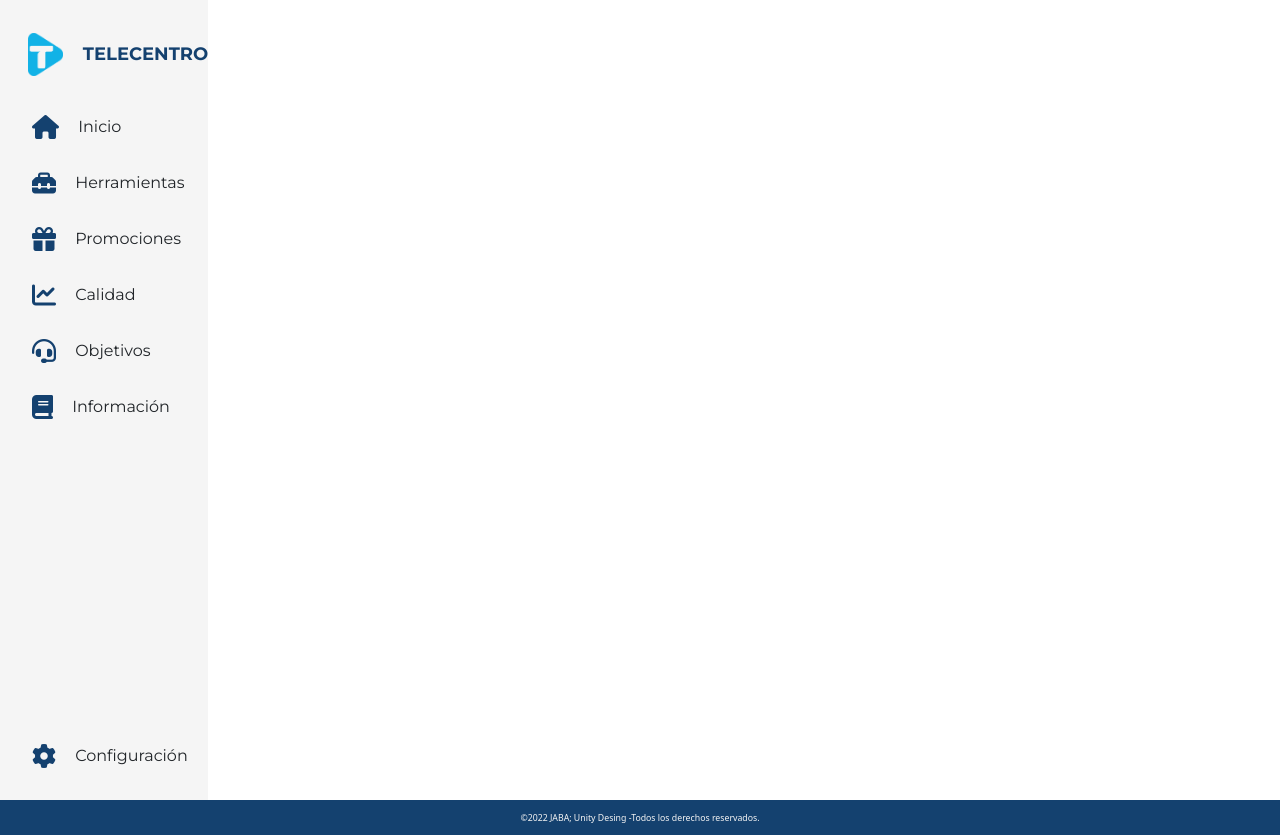
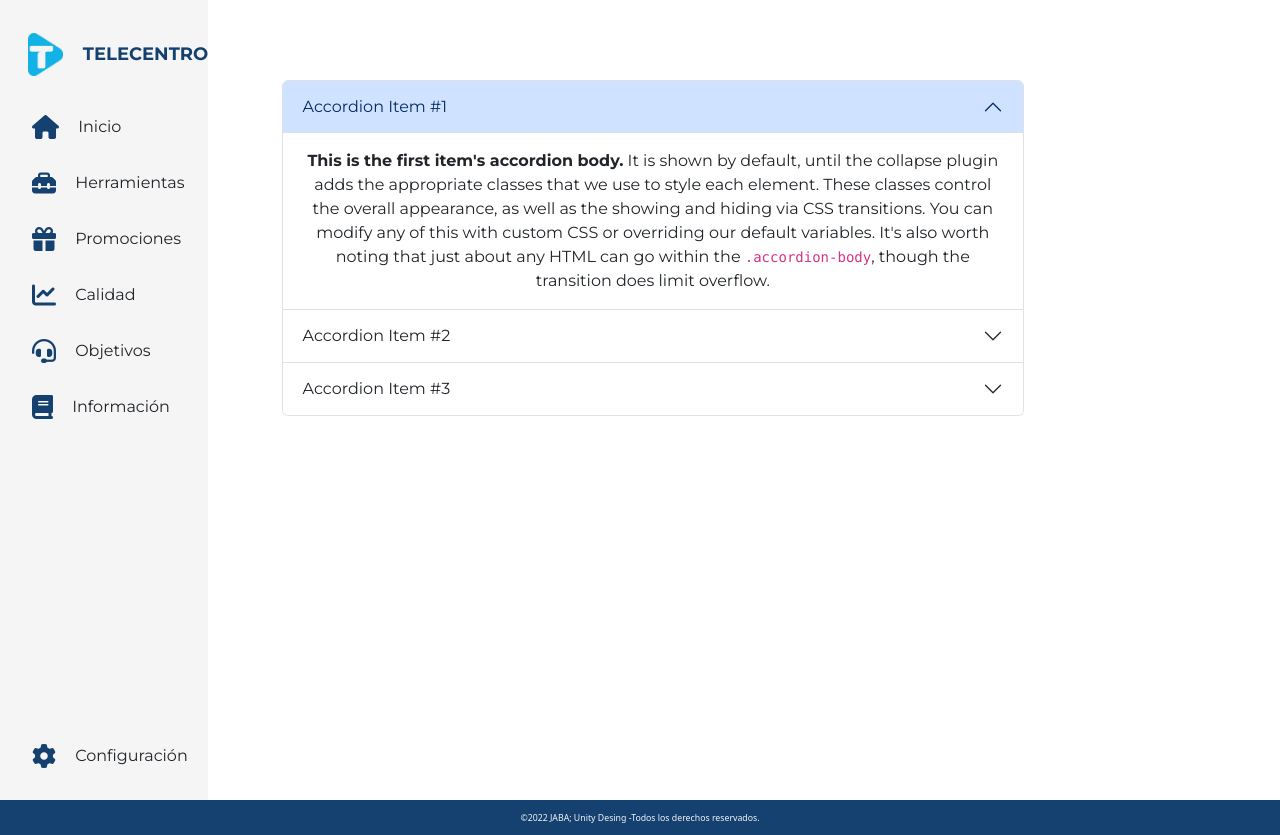
Before and after one commit to Amelissarc/Tlc-Sac, a website: page pages/promociones.html in a window 1280 px wide. Drawn offline with nearby package versions, Linux system fonts and the light colour scheme.

Commit message:
agregando contenido

```diff
--- a/pages/promociones.html
+++ b/pages/promociones.html
@@ -50,6 +50,46 @@
         <!--Right content goes here-->
         <div class="right-content"></div>
     </div>
+    <div class="content">
+        <div class="accordion" id="accordionPanelsStayOpenExample">
+            <div class="accordion-item">
+              <h2 class="accordion-header" id="panelsStayOpen-headingOne">
+                <button class="accordion-button" type="button" data-bs-toggle="collapse" data-bs-target="#panelsStayOpen-collapseOne" aria-expanded="true" aria-controls="panelsStayOpen-collapseOne">
+                  Accordion Item #1
+                </button>
+              </h2>
+              <div id="panelsStayOpen-collapseOne" class="accordion-collapse collapse show" aria-labelledby="panelsStayOpen-headingOne">
+                <div class="accordion-body">
+                  <strong>This is the first item's accordion body.</strong> It is shown by default, until the collapse plugin adds the appropriate classes that we use to style each element. These classes control the overall appearance, as well as the showing and hiding via CSS transitions. You can modify any of this with custom CSS or overriding our default variables. It's also worth noting that just about any HTML can go within the <code>.accordion-body</code>, though the transition does limit overflow.
+                </div>
+              </div>
+            </div>
+            <div class="accordion-item">
+              <h2 class="accordion-header" id="panelsStayOpen-headingTwo">
+                <button class="accordion-button collapsed" type="button" data-bs-toggle="collapse" data-bs-target="#panelsStayOpen-collapseTwo" aria-expanded="false" aria-controls="panelsStayOpen-collapseTwo">
+                  Accordion Item #2
+                </button>
+              </h2>
+              <div id="panelsStayOpen-collapseTwo" class="accordion-collapse collapse" aria-labelledby="panelsStayOpen-headingTwo">
+                <div class="accordion-body">
+                  <strong>This is the second item's accordion body.</strong> It is hidden by default, until the collapse plugin adds the appropriate classes that we use to style each element. These classes control the overall appearance, as well as the showing and hiding via CSS transitions. You can modify any of this with custom CSS or overriding our default variables. It's also worth noting that just about any HTML can go within the <code>.accordion-body</code>, though the transition does limit overflow.
+                </div>
+              </div>
+            </div>
+            <div class="accordion-item">
+              <h2 class="accordion-header" id="panelsStayOpen-headingThree">
+                <button class="accordion-button collapsed" type="button" data-bs-toggle="collapse" data-bs-target="#panelsStayOpen-collapseThree" aria-expanded="false" aria-controls="panelsStayOpen-collapseThree">
+                  Accordion Item #3
+                </button>
+              </h2>
+              <div id="panelsStayOpen-collapseThree" class="accordion-collapse collapse" aria-labelledby="panelsStayOpen-headingThree">
+                <div class="accordion-body">
+                  <strong>This is the third item's accordion body.</strong> It is hidden by default, until the collapse plugin adds the appropriate classes that we use to style each element. These classes control the overall appearance, as well as the showing and hiding via CSS transitions. You can modify any of this with custom CSS or overriding our default variables. It's also worth noting that just about any HTML can go within the <code>.accordion-body</code>, though the transition does limit overflow.
+                </div>
+              </div>
+            </div>
+          </div>
+    </div>
 
     </main>
 </body>
```
